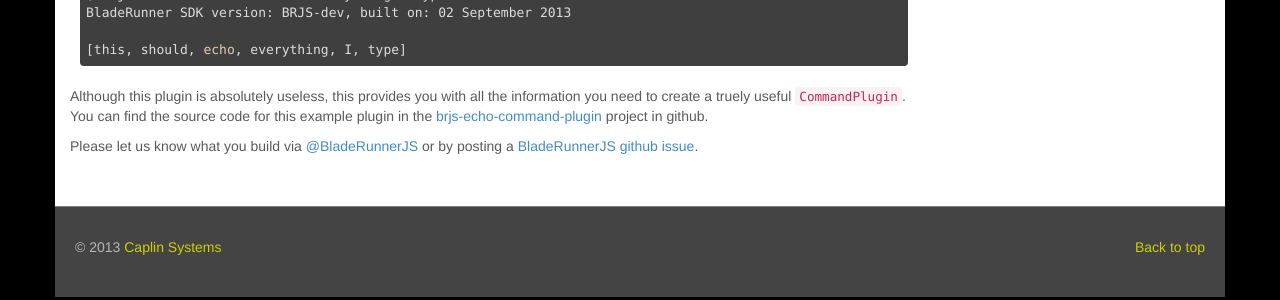
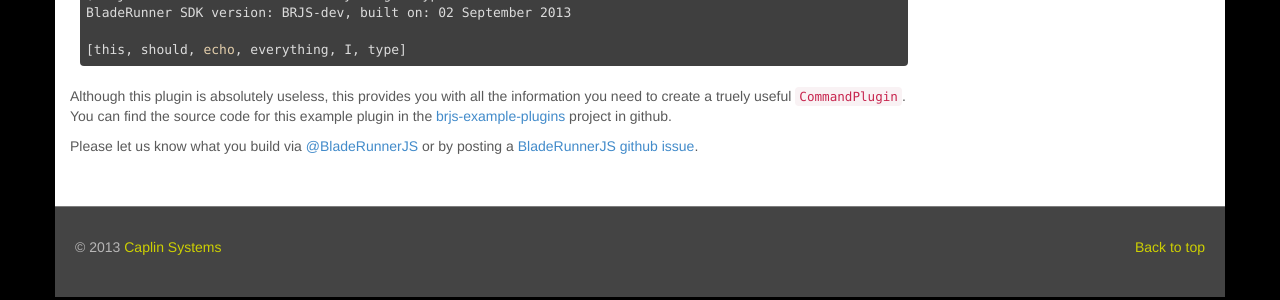
Before and after one commit to BladeRunnerJS/brjs-site, a Jekyll site: the page built from docs/extend/command_plugin_tutorial.md, in a window 1280 px wide and 900 px high, scrolled down 12494 px. Shown: the part 573-873 px from the top of the window. Built offline with Jekyll 4.4.1, drawn with Linux system fonts in a browser that asks for light colours.

Commit message:
changing github repo location URL

```diff
--- a/docs/extend/command_plugin_tutorial.md
+++ b/docs/extend/command_plugin_tutorial.md
@@ -256,6 +256,6 @@
 
     [this, should, echo, everything, I, type]
 
-Although this plugin is absolutely useless, this provides you with all the information you need to create a truely useful `CommandPlugin`. You can find the source code for this example plugin in the [brjs-echo-command-plugin](https://github.com/BladeRunnerJS/brjs-echo-command-plugin) project in github.
+Although this plugin is absolutely useless, this provides you with all the information you need to create a truely useful `CommandPlugin`. You can find the source code for this example plugin in the [brjs-example-plugins](https://github.com/BladeRunnerJS/brjs-example-plugins) project in github.
 
 Please let us know what you build via [@BladeRunnerJS](https://twitter.com/BladeRunnerJS) or by posting a [BladeRunnerJS github issue]({{ site.social.github_issues_link }}).
```
